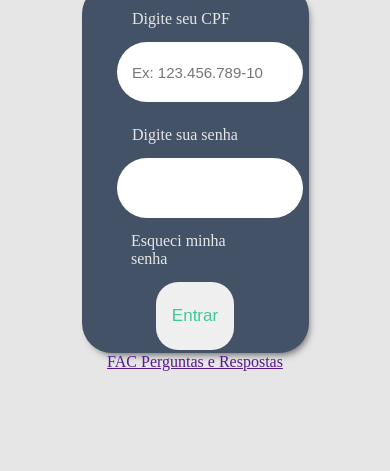
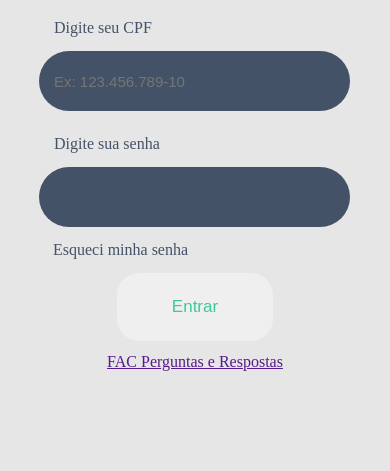
Before and after one commit to bevly0101/Controle-de-Horas, a plain HTML site: page index.html in a window 390 px wide. Shown: the part 373-844 px from the top of the page. Drawn offline with Linux system fonts and the light colour scheme.

Commit message:
style for mobile

```diff
--- a/src/css/index.css
+++ b/src/css/index.css
@@ -48,7 +48,7 @@ main{
 .capsula-container-inputs{
     display: flex;
     flex-direction: column;
-    flex-direction: column;
+    justify-content: center;
     align-items: center;
     margin-top: 10px;
     width: 80%;
@@ -57,14 +57,14 @@ main{
 .container-inputs{
     display: flex;
     align-items: flex-start;
-    justify-content: start;
     justify-content: center;
     flex-direction: column;
     width: 100%;
 }
 
 .container-inputs input{
-    width: 100%;
+    width: 90%;
+    align-items: center;
     height: 30px;
     border-radius: 3em;
     outline: none;
@@ -94,3 +94,23 @@ main{
     border-radius:1.3em;
     cursor: pointer;
 }
+
+
+
+@media screen and (max-width: 768px){
+    .container-login{
+        width: 100%;
+        background-color: var(--cinza-claro);
+        box-shadow: none;
+    }
+    .placeholder{
+        color: var(--media-dark);
+    }
+    .container-inputs input{
+        background-color: var(--media-dark);
+        color: var(--cinza-claro);
+    }
+    .forgot-psw{
+        color: var(--media-dark);
+    }
+}
--- a/src/js/index.js
+++ b/src/js/index.js
@@ -21,16 +21,19 @@ const users = [
 
 // Função para encontrar um usuário com o mesmo cpf e senha no Banco de Dados
 const validador = (cpf, senha) => {
+    // busca o usuário que tem o mesmo cpf digitado
     let user = users.filter((user) => user.cpf == cpf);
+    //console.log(user)
 
-    console.log(user)
-
+    // caso tenha encontrado, será verificado se a senha é a mesma digitada
+    // coso contrario retornará os respectivos erros
     if (user.length>0){
-        return user[0].cpf === cpf && user[0].senha === senha ? "autenticado" : user[0].cpf === cpf && user[0].senha === senha ? new Error("senha incorreta") : new Error("usuário não encontrado");
+        return user[0].senha === senha ? "autenticado" : new Error("senha incorreta");
     }
     else return new Error("usuário não encontrado");
 };
 
+// busca o cargo do usuário que está logando de acordo com os cargos existentes no banco de dados
 const getCargo = (cpf, senha) => {
     return (users.filter((user) => user.cpf === cpf && user.senha === senha))[0].cargo
 }
@@ -40,10 +43,14 @@ document.querySelector(".form-login").addEventListener("submit", (e) => {
     e.preventDefault();
     let [userCpf, userPassword] = e.target;
 
+    // usa a função de validar dados do usuário
     let dadosValidados = validador(userCpf.value, userPassword.value);
 
     if(dadosValidados === "autenticado"){
+        // usa a função de buscar pelo cargo do usuário
         let cargo = getCargo(userCpf.value, userPassword.value)
+
+        // envia usuário para a respectiva página do cargo
         window.location.href = `./src/pages/dashboard${cargo}.html`
     }
     else window.alert(dadosValidados.message)
```
Also changed, not shown: 1 other file.
